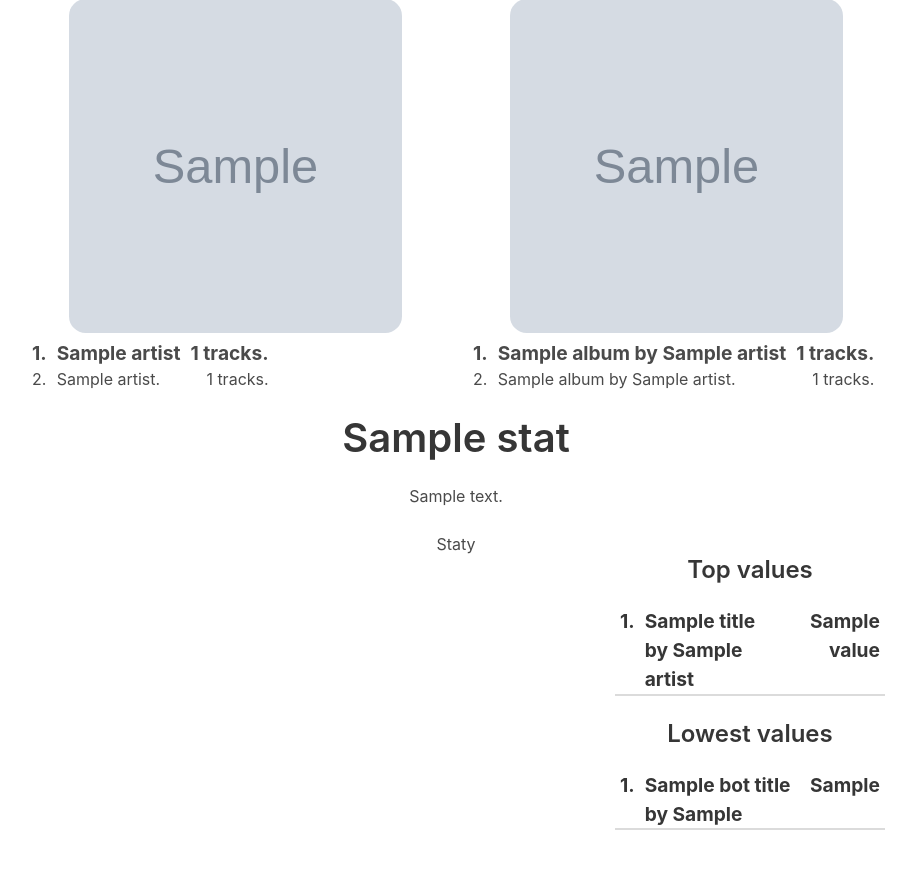
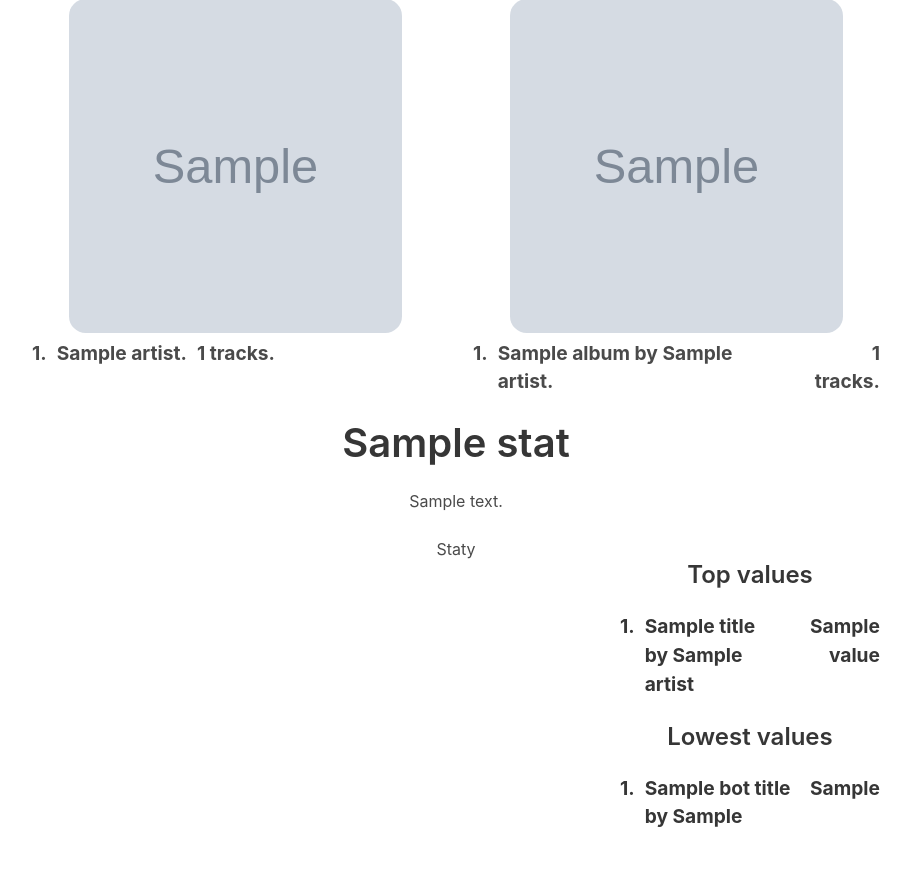
Before and after one commit to KosAqH/Spotify-Playlists-Analyzer, a Flask app: template webapp/app/templates/analysis.html in a window 1280 px wide. Shown: the part 472-1351 px from the top of the page, without its empty margins (184-1100 px from the left). Before the commit the page ends 1302 px from the top, so only its background shows below. Run offline with Flask 3, Linux system fonts and the light colour scheme; the template is opened without the code that fills it: values that come from a table or form of the project are taken from there, most other values are stand-ins (such as "Sample title", 1, 10 or a date in 2020); grey boxes marked "Sample" are stand-in pictures; some libraries are stand-ins or nearby versions.

Commit message:
Refactor of top-table stylling

```diff
--- a/webapp/app/static/style.css
+++ b/webapp/app/static/style.css
@@ -18,7 +18,7 @@ figure {
     text-align: right;
 }
 
-.top-table thead td {
+.top-table tr:first-child{
     font-size: larger;
     font-weight: bold;
 }
--- a/webapp/app/templates/analysis.html
+++ b/webapp/app/templates/analysis.html
@@ -47,18 +47,10 @@
                 </div>
 
                 <table class="top-table">
-                    <thead>
-                        <tr>
-                            <td> 1. </td>
-                            <td> {{ playlist_info['top_artist'][0]["name"] }}</td>
-                            <td> {{ playlist_info['top_artist'][0]["count"] }} tracks. </td>
-                            </td>
-                        </tr>
-                    </thead>
                     <tbody>
-                        {% for artist in playlist_info['top_artist'][1:] %}
+                        {% for artist in playlist_info['top_artist'] %}
                             <tr>
-                                <td> {{ loop.index+1 }}. </td>
+                                <td> {{ loop.index }}. </td>
                                 <td> {{ artist["name"] }}.</td>
                                 <td> {{ artist["count"] }} tracks.</td>
                                 </td>
@@ -78,18 +70,10 @@
                 </div>
 
                 <table class="top-table">
-                    <thead>
-                        <tr>
-                            <td> 1. </td>
-                            <td> {{ playlist_info['top_album'][0]["name"] }} by {{ playlist_info['top_album'][0]["artist"] }}</td>
-                            <td> {{ playlist_info['top_album'][0]["count"] }} tracks. </td>
-                            </td>
-                        </tr>
-                    </thead>
                     <tbody>
-                        {% for album in playlist_info['top_album'][1:] %}
+                        {% for album in playlist_info['top_album'] %}
                             <tr>
-                                <td> {{ loop.index+1 }}. </td>
+                                <td> {{ loop.index }}. </td>
                                 <td> {{ album["name"] }} by {{ album["artist"]}}. </td>
                                 <td> {{ album["count"] }} tracks.</td>
                                 </td>
@@ -122,18 +106,10 @@
                             <div class = "block">
                                 <p class="title is-4">Top values</p>
                                 <table class="table top-table is-fullwidth">
-                                    <thead>
-                                        <tr>
-                                            <td> 1. </td>
-                                            <td> {{ stat["top_titles"][0] }} by {{ stat["top_artists"][0] }}</td>
-                                            <td> {{ stat["top_values"][0]}} </td>
-                                            </td>
-                                        </tr>
-                                    </thead>
                                     <tbody>
-                                        {% for i in range(1, stat["top_values"]|length) %}
+                                        {% for i in range(stat["top_values"]|length) %}
                                             <tr>
-                                                <td> {{ i+1 }}</td>
+                                                <td> {{ i+1 }}. </td>
                                                 <td> {{ stat["top_titles"][i] }} by {{ stat["top_artists"][i] }}</td>
                                                 <td> {{ stat["top_values"][i]}} </td>
                                                 </td>
@@ -145,18 +121,10 @@
                             <div class = "block">
                                 <p class="title is-4">Lowest values</p>
                                 <table class="table top-table is-fullwidth">
-                                    <thead>
-                                        <tr>
-                                            <td> 1. </td>
-                                            <td> {{ stat["bot_titles"][0] }} by {{ stat["bot_artists"][0] }}</td>
-                                            <td> {{ stat["bot_values"][0]}} </td>
-                                            </td>
-                                        </tr>
-                                    </thead>
                                     <tbody>
-                                        {% for i in range(1, stat["bot_values"]|length) %}
+                                        {% for i in range(stat["bot_values"]|length) %}
                                             <tr>
-                                                <td> {{ i+1 }}</td>
+                                                <td> {{ i+1 }}. </td>
                                                 <td> {{ stat["bot_titles"][i] }} by {{ stat["bot_artists"][i] }}</td>
                                                 <td> {{ stat["bot_values"][i]}} </td>
                                                 </td>
```
Also changed, not shown: webapp/app/templates/playlists_comparison_post.html (+9 -40 lines).
